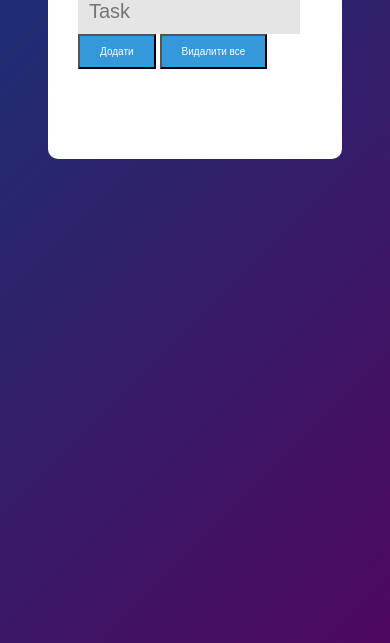
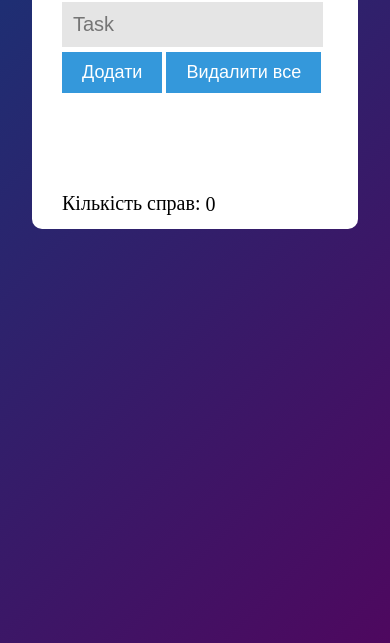
Before and after one commit to yaroslav1009/ToDoList, a plain HTML site: page index.html in a window 390 px wide. Shown: the part 201-844 px from the top of the page. Drawn offline with Linux system fonts and the light colour scheme.

Commit message:
third2.4

```diff
--- a/index.html
+++ b/index.html
@@ -16,6 +16,9 @@
             <button id="ButtonDelete">Видалити все</button>
             <ul class="todolist_ul">
             </ul>
+            <div class="length">
+                <p>Кількість справ: <span class="numbLength"></span></p>
+            </div>
         </div>
     </div>
     <script src="script.js"></script>
--- a/script.js
+++ b/script.js
@@ -3,7 +3,9 @@ let TaskValue = document.querySelector("#task");
 let ButtonAdd = document.querySelector("#ButtonAdd");
 let ButtonDelete = document.querySelector("#ButtonDelete");
 let ToDoList = document.querySelector(".todolist_ul");
+let ToDoLength = document.querySelector(".numbLength")
 let taskItems = [];
+ToDoLength.innerHTML = 0
 
 // Обробник події для натискання клавіші "Enter" у полі введення "Task"
 TaskValue.addEventListener('keydown', function(event) {
@@ -26,6 +28,7 @@ ButtonDelete.addEventListener("click", () => {
     // Очищаємо масив taskItems
     taskItems = [];
     saveData();
+    ToDoLength.innerHTML = 0
 });
 
 // Функція для додавання завдань та визначення стану перечеркнення тексту
@@ -52,8 +55,10 @@ function addButtonClickHandler() {
         li.addEventListener("click", () => {
             if (isCrossedOut) {
                 p.style.textDecoration = "none"; // Зняти перечеркнення
+                p.style.color = "black"
             } else {
                 p.style.textDecoration = "line-through"; // Перечеркнути текст
+                p.style.color = "red"
             }
             isCrossedOut = !isCrossedOut; // Змінюємо стан перечеркнення
             saveData();
@@ -64,12 +69,16 @@ function addButtonClickHandler() {
             ToDoList.removeChild(li);
             taskItems = taskItems.filter(item => item !== li); // Видаляємо з масиву
             saveData();
+            ToDoLength.innerHTML = taskItems.length
         });
+
+        ToDoLength.innerHTML = taskItems.length + 1
 
         ToDoList.appendChild(li);
         taskItems.push(li);
         TaskValue.value = "";
         saveData();
+        console.log(taskItems.length)
     }
 }
 
--- a/style.css
+++ b/style.css
@@ -59,7 +59,7 @@ body{
 .todolist{
     width: 700px;
     background: #fff;
-    padding: 40px 30px 70px;
+    padding: 40px 30px 16px;
     border-radius: 10px;
     position: absolute;
     top: 100px;
@@ -136,11 +136,20 @@ button {
   .todolist_ul_li:not(.crossed-out) {
     text-decoration: none;
   }
+  .length {
+    margin-top: 80px;
+    font-family: -webkit-standard;
+    font-size: 20px;
+  }
+  .numbLength{
+    position: relative;
+    top: 1px;
+  }
 
 /*Mobile */
 @media (max-width: 800px) {
     .todolist{
-      width: 60%;
+      width: 70%;
     }
     .todolist_ul_li {
         width: auto;
@@ -151,8 +160,29 @@ button {
     input{
         width: 200px;
     }
+    .todolist_ul_li{
+        font-size: 20px;
+    }
+  }
+  @media (max-width: 600px) {
+    .todolist{
+      width: 266px;
+    }
+    .todolist_ul_li {
+        width: auto;
+    }
     button{
-        font-size: 10px;
+        margin: 0px;
+        border: none;
+        font-size: 18px;
+    }
+    h1{
+        font-size: 43px;
+    }
+    input{
+        width: 200px;
+        width: 90%;
+        margin-bottom: 5px;
     }
     .todolist_ul_li{
         font-size: 20px;
```
